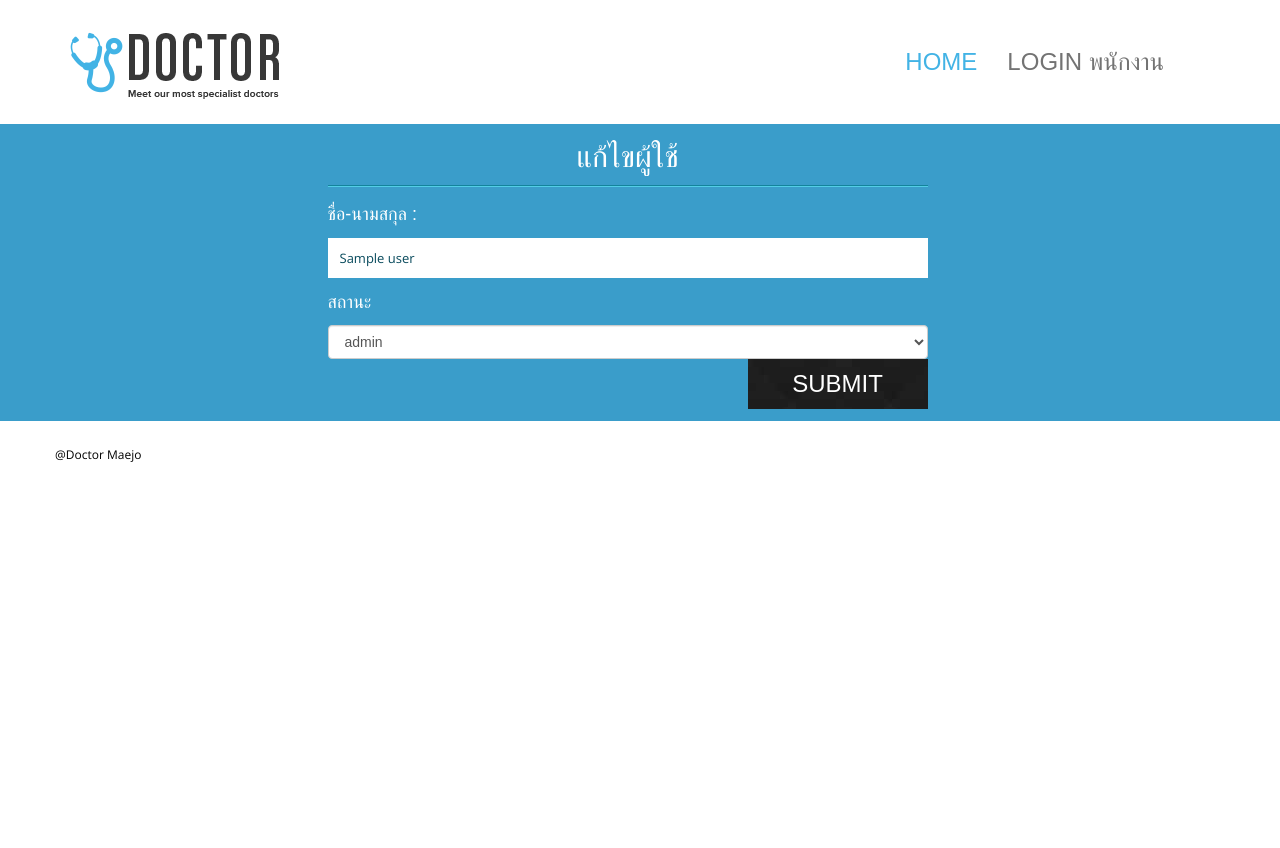
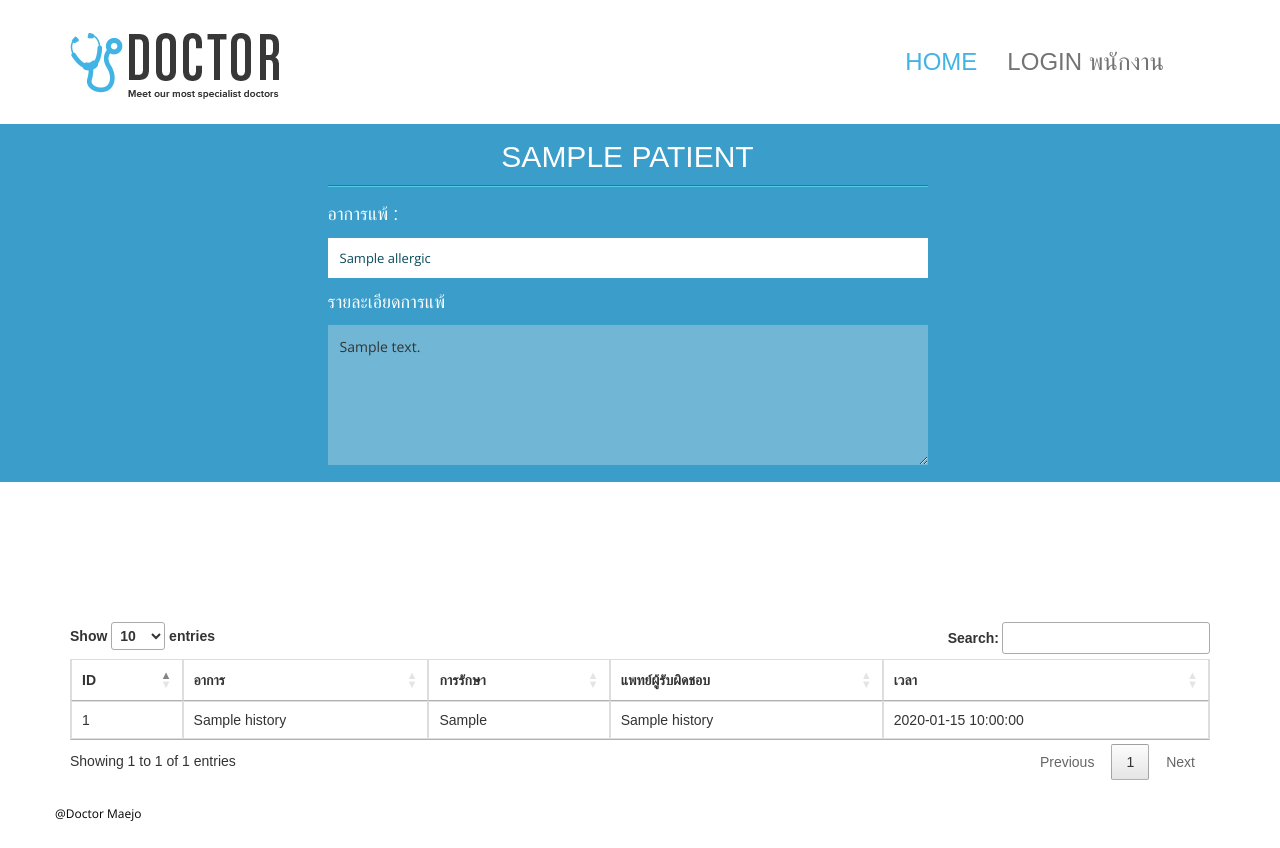
Before and after one commit to darkknightza/DentalProject, a PHP site: template views/record/ViewDetail.php in a window 1280 px wide. Before the commit the page ends 462 px from the top, so only its background shows below. Run offline with PHP 8.4, Linux system fonts and the light colour scheme; the template is opened without the code that fills it: most values are stand-ins (such as "Sample title", 1, 10 or a date in 2020); data that the repository does not hold is empty; some libraries are stand-ins or nearby versions; some web fonts are replaced.

Commit message:
viewDetail

```diff
--- a/views/record/ViewDetail.php
+++ b/views/record/ViewDetail.php
@@ -2,22 +2,63 @@
 	<div class="contact-caption clearfix">
 		<div class="col-md-6 col-md-offset-3 contact-form">
     		<div align="center">
-    			<h3>แก้ไขผู้ใช้</h3>
+    			<h3><?php echo $data['Patient']['patient_name']; ?></h3>
     		</div>
 				<form class="form" method="POST" action="/HRController/UpdateUser">
-					<input type="hidden" name="user_id" value="<?php echo $data['user']['user_id']; ?>">
-					<p align="left" ><font size="4" color="white">ชื่อ-นามสกุล :</font></p> <input value="<?php echo $data['user']['name']; ?>" type="text" placeholder="ชื่อ-นามสกุล" name="name" >
-					<p align="left" ><font size="4" color="white">สถานะ</font></p>
-					<select class="form-control" name="usertype">
-						<option value="<?php echo $data['user']['userType_id']; ?>"><?php echo $data['user']['userType_name']; ?></option>
-					<?php foreach ($data['type'] as $row) {?>
-						<?php if($data['user']['userType_id'] != $row['userType_id']){ ?>
-						<option value="<?php echo $row['userType_id'] ?>"><?php echo $row['userType_name'] ?></option>
-						<?php } ?>
-					<?php } ?>
-					</select>
-					<input class="submit-btn" type="submit" value="SUBMIT">
+					<p align="left" ><font size="4" color="white">อาการแพ้ :</font></p> <input value="<?php echo $data['Patient']['Allergic']; ?>" type="text" placeholder="ชื่อ-นามสกุล" name="name" disabled>
+					<p align="left" ><font size="4" color="white">รายละเอียดการแพ้</font></p>
+					<textarea value="<?php echo $data['Patient']['CongenitalDetail']; ?>" type="text" placeholder="ชื่อ-นามสกุล" name="name" disabled><?php echo $data['Patient']['CongenitalDetail']; ?> </textarea>
 				</form>
 		</div>
 	</div>
 </div>
+
+<!-- about section -->
+<section class="about text-center" id="about">
+	<div class="container">
+		<div class="row">
+			<br>
+			<br>
+			<br>
+			<br>
+			<br>
+			<br>
+			<br>
+		</div>
+	</div>
+</section>
+<!-- end of about section -->
+	<div class="container">
+        <table class="table table-bordered" id="dataTable">
+        	<thead>
+        		<tr>
+        			<th>ID</th>
+        			<th>อาการ</th>
+        			<th>การรักษา</th>
+        			<th>แพทย์ผู้รับผิดชอบ</th>
+        			<th>เวลา</th>
+        		</tr>
+        	</thead>
+        	<tbody>
+        	<?php $i = 1 ?>
+        	<?php foreach ($data['History'] as $row){ ?>
+        		<tr>
+        			<td><?php echo $i ?></td>
+        			<td><?php echo $row['treatment_name'] ?></td>
+        			<td><?php echo $row['HowToTreatment'] ?></td>
+        			<td><?php echo $row['name'] ?></td>
+        			<td><?php echo $row['treatment_history_date'] ?></td>
+
+        		</tr>
+        		<?php $i++ ?>
+        	<?php } ?>
+        	</tbody>
+        </table>
+     </div>
+<script type="text/javascript">
+			//คำสั่ง Jquery เริ่มทำงาน เมื่อ โหลดหน้า Page เสร็จ
+			$(function(){
+				//กำหนดให้  Plug-in dataTable ทำงาน ใน ตาราง Html ที่มี id เท่ากับ example
+				$('#dataTable').dataTable();
+			});
+</script>
```
Also changed, not shown: controllers/RecordController.php (+5 -3 lines), models/record_model.php (+9 -0 lines).
